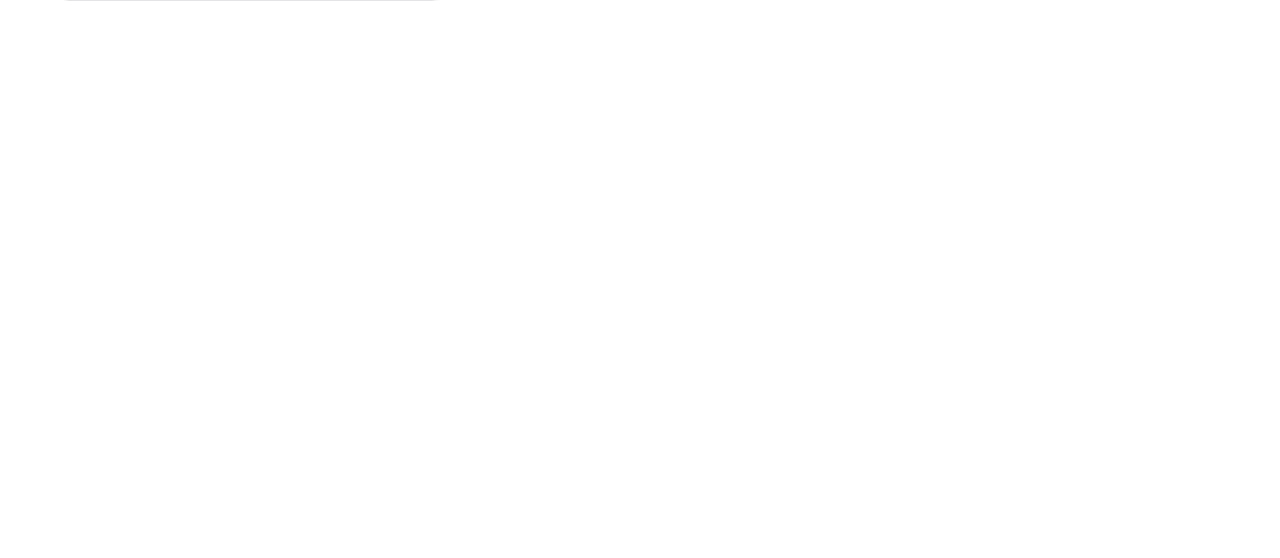
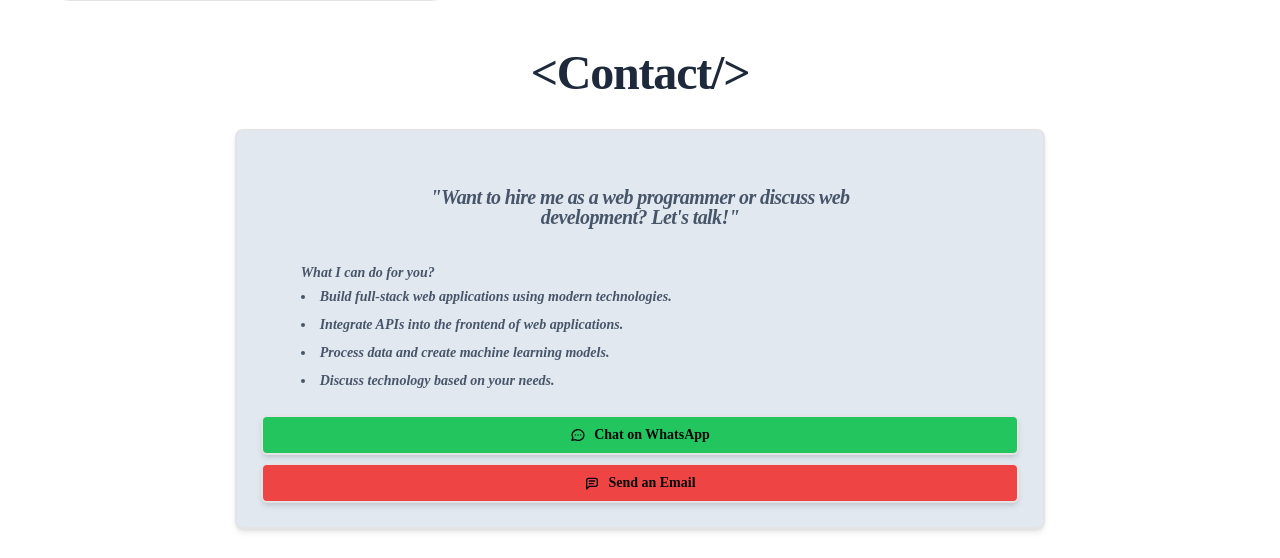
Before and after one commit to RizalPradanaaa/me, a React (Vite) app: page / in a window 1280 px wide. Shown: the part 1765-2323 px from the top of the page. Before the commit the page ends 1846 px from the top, so only its background shows below. Built offline with nearby package versions, Linux system fonts and the light colour scheme.

Commit message:
Contact Section

```diff
--- a/src/App.tsx
+++ b/src/App.tsx
@@ -1,5 +1,6 @@
 import './App.css'
 import About from './components/About'
+import Contact from './components/Contact'
 import Navbar from './components/Navbar'
 import Sertificate from './components/Sertificate'
 import Skills from './components/Skills'
@@ -11,6 +12,7 @@
     <About/>
     <Skills/>
     <Sertificate/>
+    <Contact/>
     </div>
   )
 }
--- /dev/null
+++ b/src/components/Contact.tsx
@@ -0,0 +1,40 @@
+import { Button } from "./ui/button";
+import { Card, CardContent, CardFooter, CardHeader, CardTitle } from "./ui/card";
+
+export default function Contact() {
+  return (
+    <div className="mt-8">
+        <h1 className="scroll-m-20 text-3xl md:text-4xl font-extrabold tracking-tight lg:text-5xl text-slate-800 mb-8">
+            &lt;Contact/&gt;
+        </h1>
+        <Card className="bg-slate-200 border-2 shadow-md -pt-8 md:w-2/3 mx-auto">
+            <CardHeader>
+                <CardTitle>
+                <blockquote className="italic text-[20px] text-slate-600 lg:w-2/3 mx-auto md:mt-8 mb-3">
+                    "Want to hire me as a web programmer or discuss web development? Let's talk!"
+                </blockquote>
+                </CardTitle>
+            </CardHeader>
+            <CardContent className="text-left text-sm md:px-16 italic text-slate-600 w-full font-semibold">
+                <h3 className="mb-1">What I can do for you?</h3>
+                <ul className="list-disc list-inside space-y-2 text-justify md:text:left">
+                    <li>Build full-stack web applications using modern technologies.</li>
+                    <li>Integrate APIs into the frontend of web applications.</li>
+                    <li>Process data and create machine learning models.</li>
+                    <li> Discuss technology based on your needs.</li>
+                </ul>
+            </CardContent>
+            <CardFooter className="w-full">
+                <Button className="bg-green-500 hover:bg-green-800 w-full text-dark font-extrabold shadow-md border-2 hover:text-white border-dark mb-2">
+                <svg className="h-8 w-8 text-dark hover:text-white"  width="24" height="24" viewBox="0 0 24 24" stroke-width="2" stroke="currentColor" fill="none" stroke-linecap="round" stroke-linejoin="round">  <path stroke="none" d="M0 0h24v24H0z"/>  <path d="M3 20l1.3 -3.9a9 8 0 1 1 3.4 2.9l-4.7 1" />  <line x1="12" y1="12" x2="12" y2="12.01" />  <line x1="8" y1="12" x2="8" y2="12.01" />  <line x1="16" y1="12" x2="16" y2="12.01" /></svg>
+                    <a href="https://wa.me/6285875328397" target="_blank" >Chat on WhatsApp</a>
+                </Button>
+                <Button className="bg-red-500 hover:bg-red-800 w-full text-dark font-extrabold shadow-md border-2 hover:text-white border-dark">
+                    <svg className="h-8 w-8 text-dark hover:text-white"  width="24" height="24" viewBox="0 0 24 24" stroke-width="2" stroke="currentColor" fill="none" stroke-linecap="round" stroke-linejoin="round">  <path stroke="none" d="M0 0h24v24H0z"/>  <path d="M4 21v-13a3 3 0 0 1 3 -3h10a3 3 0 0 1 3 3v6a3 3 0 0 1 -3 3h-9l-4 4" />  <line x1="8" y1="9" x2="16" y2="9" />  <line x1="8" y1="13" x2="14" y2="13" /></svg>
+                    <a href="mailto:rizalnawang1@gmail.com" target="_blank">Send an Email</a>
+                </Button>
+            </CardFooter>
+        </Card>
+    </div>
+  )
+}
```
